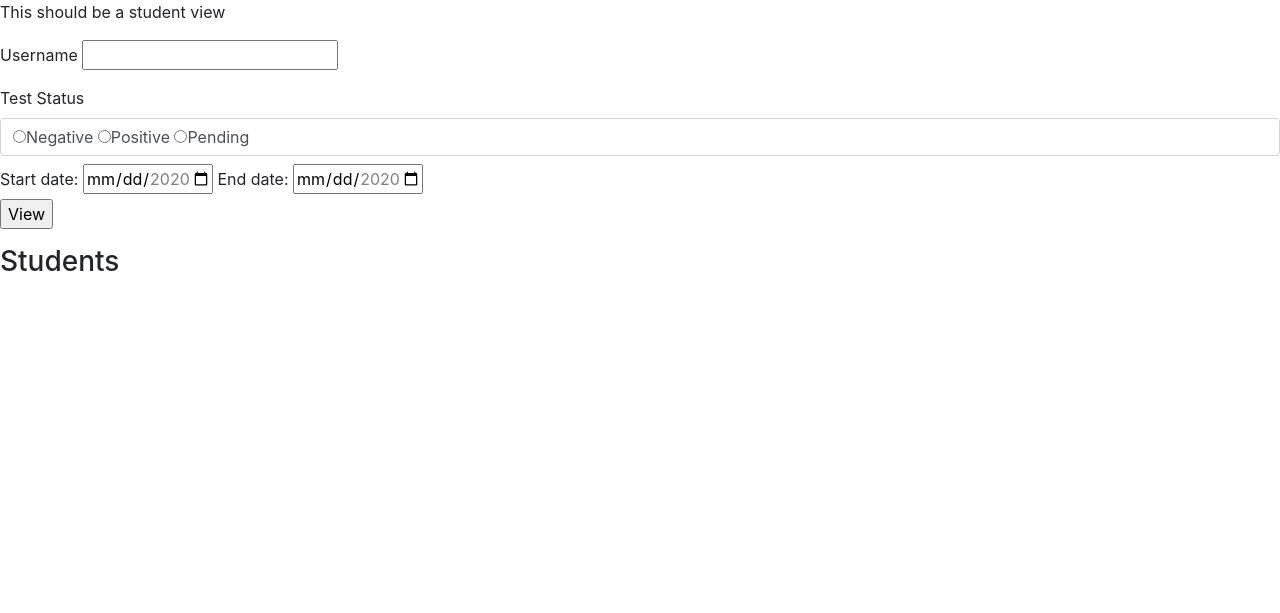
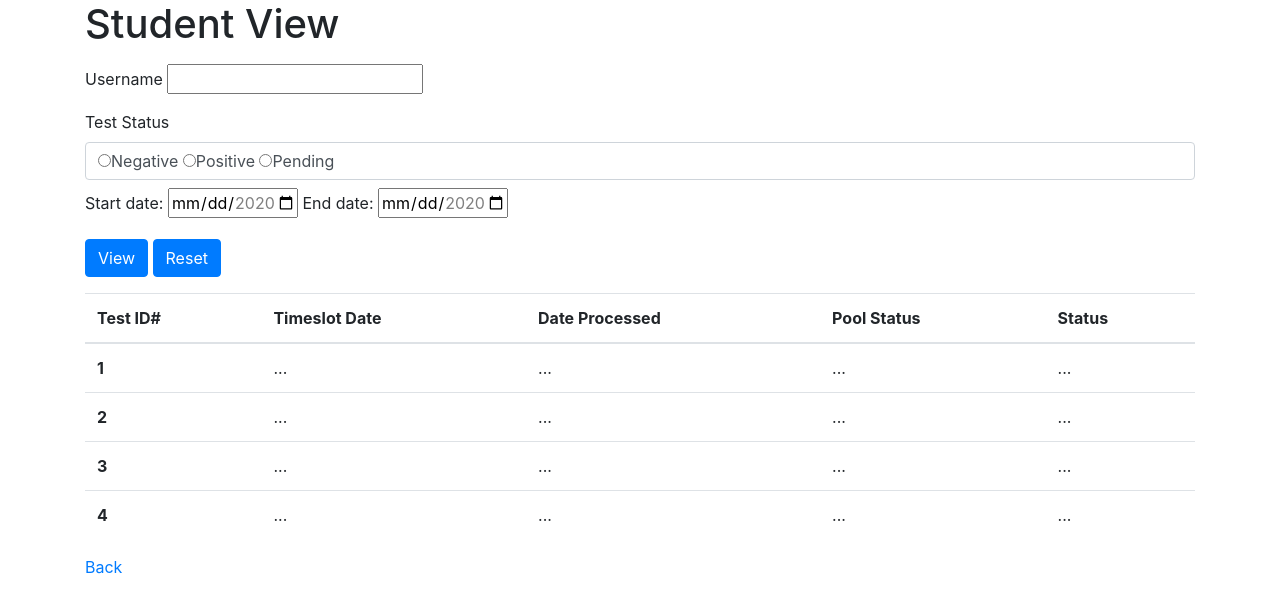
Before and after one commit to Southwindlin/Gatech-Covid19-Testing-System, a Flask app: page /studentView in a window 1280 px wide. Shown: the top 613 px of the page. Run offline with Flask 2, Linux system fonts and the light colour scheme; some libraries are stand-ins or nearby versions.

Commit message:
Update studentView.html
Changes to studentView

```diff
--- a/FlaskDemo/templates/studentView.html
+++ b/FlaskDemo/templates/studentView.html
@@ -12,8 +12,11 @@
     <title>StudentView</title>
 </head>
 <body>
+<div class="container">
+<h1>Student View</h1>
+  <p> </p>
 <form action="/studentView" method = "POST">
-<p>This should be a student view</p>
+<p></p>
 <div>
     <p>Username <input type = "text" name = "Username" /></p>
     <label >Test Status</label>
@@ -32,9 +35,14 @@
     <input type="date" id="end" name="TimeEnd"
        min="2020-01-01" max="2020-12-31">
 </div>
-    <p><input type = "submit" value = "View" /></p>
+    <p></p>
+    <input class = "btn btn-primary" type = "submit" value = "View" />
+    <input class = "btn btn-primary" type = "submit" value = "Reset" />
+    <p></p>
+
 
     <!-- copy some template online just for testing -->
+    <!--
     <div class="row">
     <div class="col-md-6 col-sm-12 col-xs-12">
         <div class="panel panel-default">
@@ -66,6 +74,53 @@
         </div>
 
     </div>
+    -->
+    <div class="table-responsive">
+    <table class="table table-hover">
+  <thead>
+    <tr>
+      <th scope="col">Test ID#</th>
+      <th scope="col">Timeslot Date</th>
+      <th scope="col">Date Processed</th>
+      <th scope="col">Pool Status</th>
+      <th scope="col">Status</th>
+    </tr>
+  </thead>
+  <tbody>
+    <tr>
+      <th scope="row">1</th>
+      <td>...</td>
+      <td>...</td>
+      <td>...</td>
+      <td>...</td>
+    </tr>
+    <tr>
+      <th scope="row">2</th>
+      <td>...</td>
+      <td>...</td>
+      <td>...</td>
+      <td>...</td>
+    </tr>
+    <tr>
+      <th scope="row">3</th>
+       <td>...</td>
+      <td>...</td>
+      <td>...</td>
+      <td>...</td>
+    </tr>
+    <tr>
+      <th scope="row">4</th>
+       <td>...</td>
+      <td>...</td>
+      <td>...</td>
+      <td>...</td>
+    </tr>
+  </tbody>
+</table>
+</div>
+<p><a href="/">Back</a></p>
+</div>
+
 
 </div>
 </form>
```
